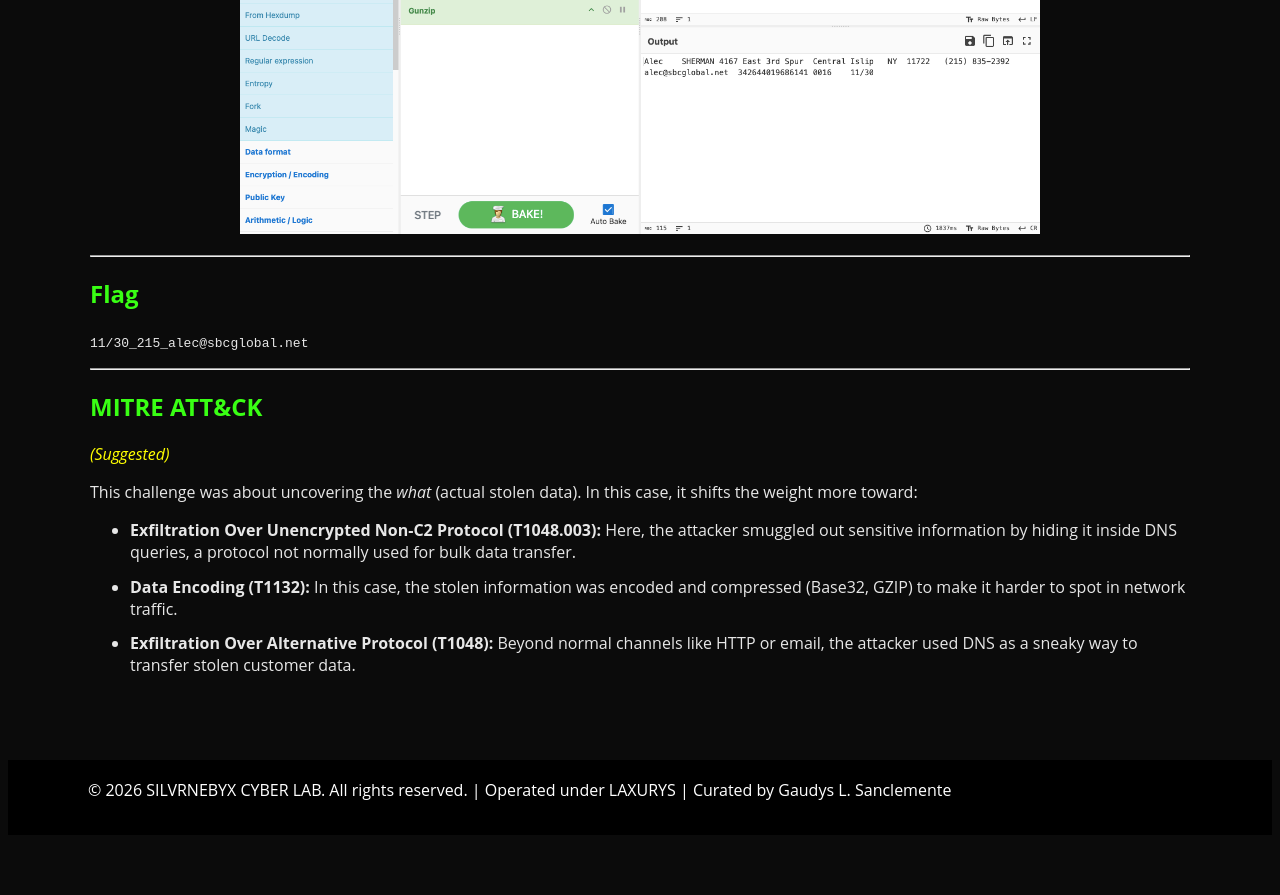
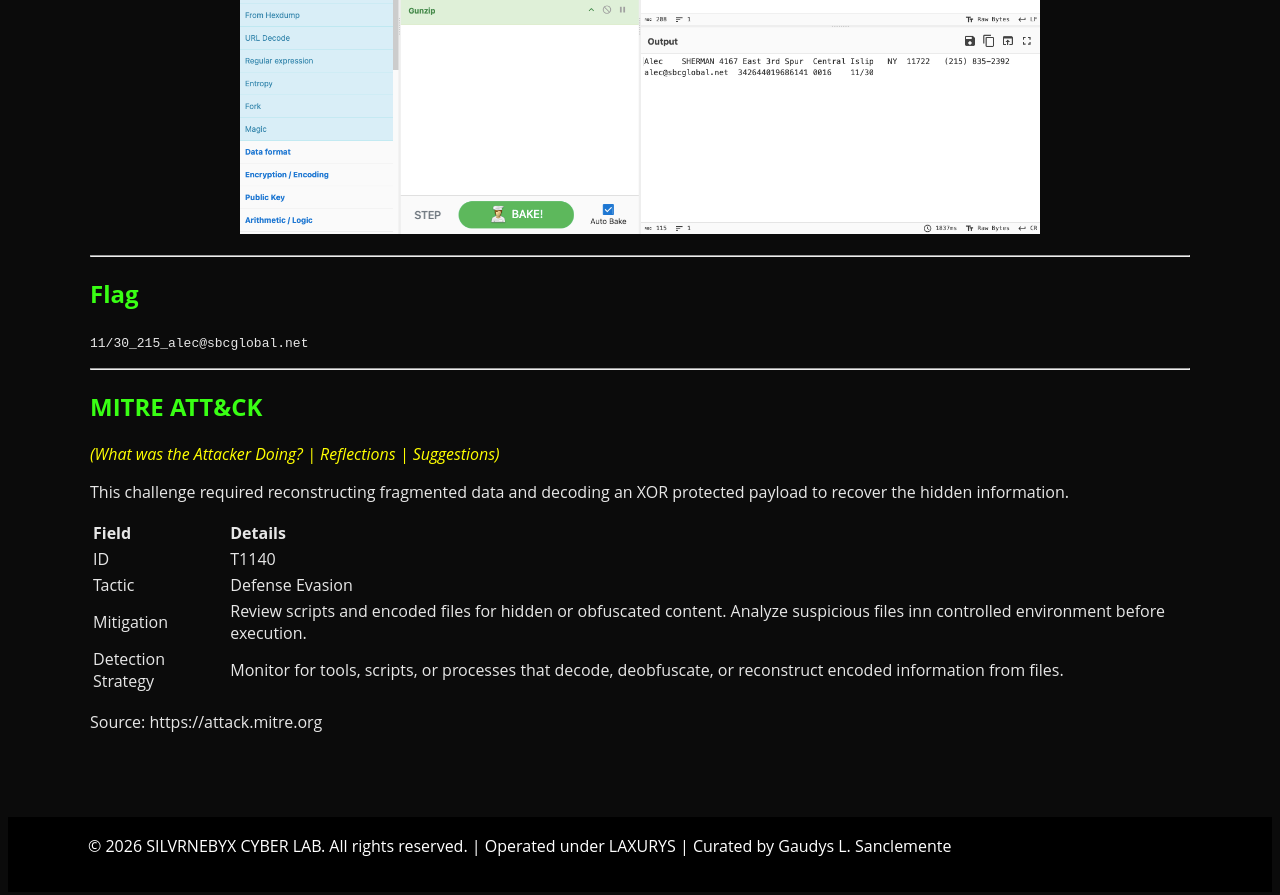
Before and after one commit to glsanclem/2026-US-Cyber-Open-CTF, a Jekyll site: the page built from main_challenges/d6-smuggled-away.md, in a window 1280 px wide and 900 px high, scrolled down 1633 px. Shown: the top 895 px of the window. Built offline with Jekyll 4.4.1, drawn with Linux system fonts in a browser that asks for light colours; before the commit the page ends 2476 px from its top, so only the background shows below that.

Commit message:
Enhance MITRE ATT&CK section with challenge details
Added details on the MITRE ATT&CK framework related to the challenge, including tactics, mitigations, and detection strategies.

```diff
--- a/main_challenges/d6-smuggled-away.md
+++ b/main_challenges/d6-smuggled-away.md
@@ -64,9 +64,15 @@ The string of prefixes revealed lowercase letters and digits which was copied an
 ---
 
 ## MITRE ATT&CK
-<span style="color:yellow; font-style:italic;">(Suggested)</span>
+<span style="color:yellow; font-style:italic;">(What was the Attacker Doing? | Reflections | Suggestions)</span>
 
-This challenge was about uncovering the *what* (actual stolen data). In this case, it shifts the weight more toward:
--	**Exfiltration Over Unencrypted Non-C2 Protocol (T1048.003):** Here, the attacker smuggled out sensitive information by hiding it inside DNS queries, a protocol not normally used for bulk data transfer.
--	**Data Encoding (T1132):** In this case, the stolen information was encoded and compressed (Base32, GZIP) to make it harder to spot in network traffic.
--	**Exfiltration Over Alternative Protocol (T1048):** Beyond normal channels like HTTP or email, the attacker used DNS as a sneaky way to transfer stolen customer data.
+This challenge required reconstructing fragmented data and decoding an XOR protected payload to recover the hidden information.
+
+| Field | Details |
+|:--------|:---------|
+| ID | T1140 |
+| Tactic | Defense Evasion |
+| Mitigation | Review scripts and encoded files for hidden or obfuscated content. Analyze suspicious files inn controlled environment before execution. |
+| Detection Strategy | Monitor for tools, scripts, or processes that decode, deobfuscate, or reconstruct encoded information from files. |
+
+Source: https://attack.mitre.org
```
